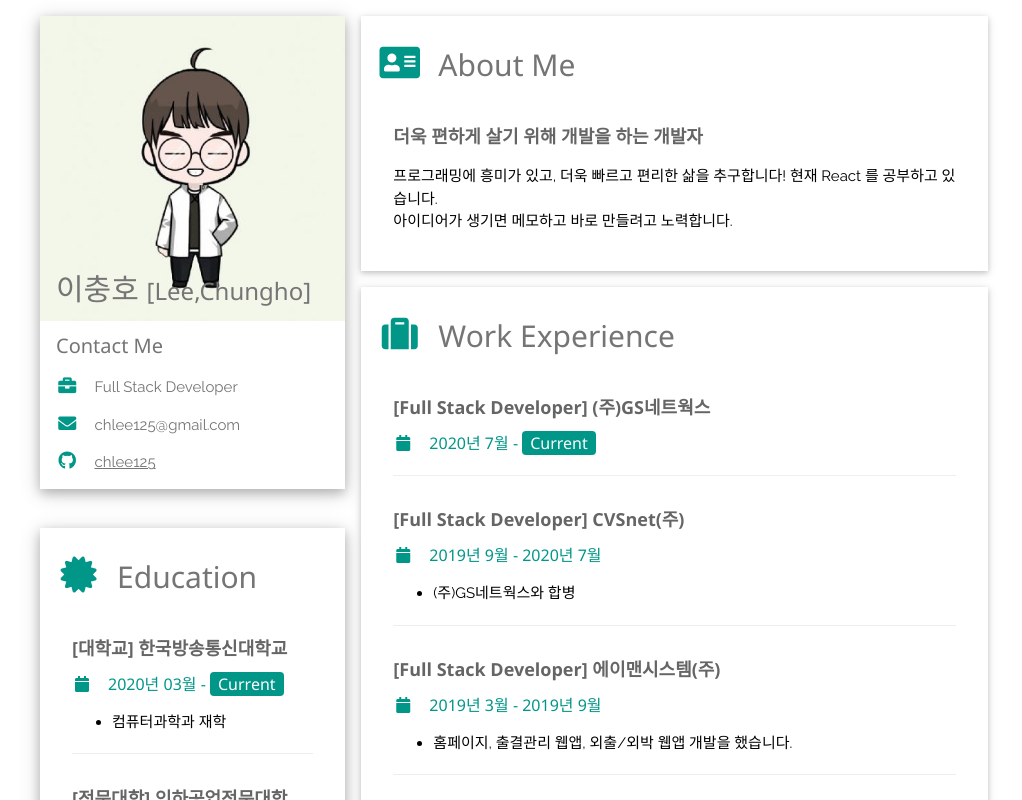
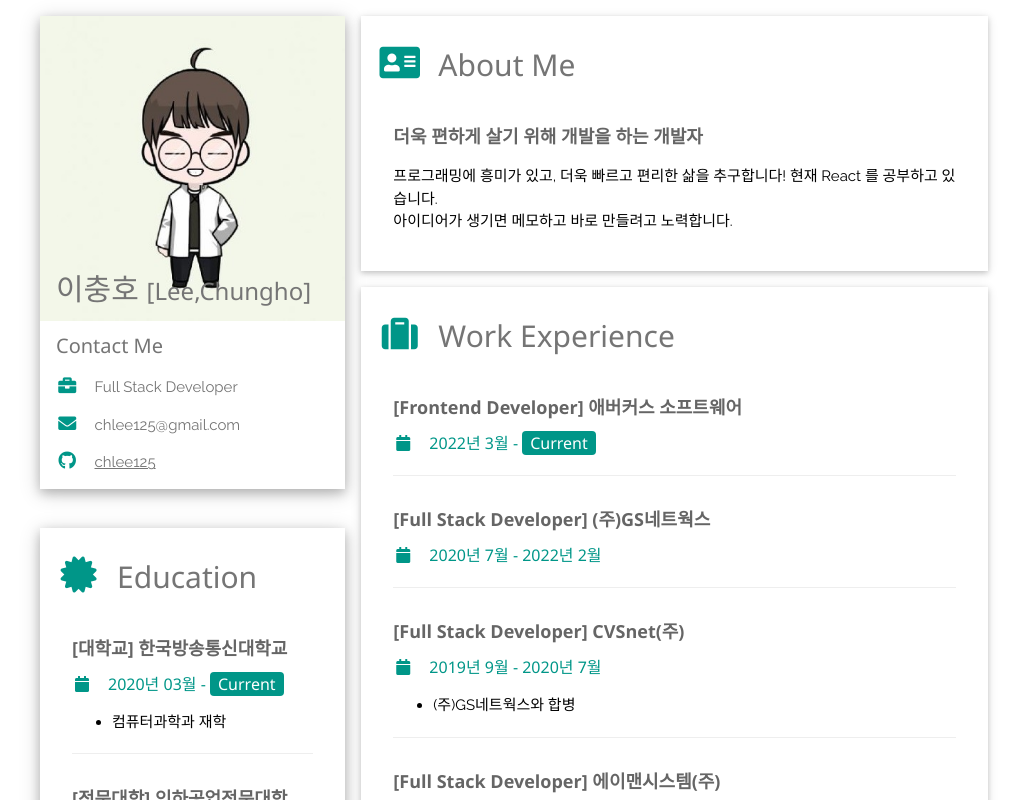
Before and after one commit to gunlee1226/resume, a React (Create React App) app: page / in a window 1280 px wide. Shown: the top 800 px of the page, without its empty margins (126-1148 px from the left). Built offline with nearby package versions, Linux system fonts and the light colour scheme.

Commit message:
Feat/portfolio (#6)
* Remove: README.md

* Update: dependencies

* Update: portfolio

Co-authored-by: Lee, Chungho <chlee125@iabacus.co.kr>

```diff
--- a/src/Components/WorkExperience.jsx
+++ b/src/Components/WorkExperience.jsx
@@ -2,10 +2,16 @@ import Information from "./Information";
 
 const WorkExperience = (props) => {
 
-  const experiences = [{
+  const experiences = [
+  {
+    "position": "Frontend Developer",
+    "name": "애버커스 소프트웨어",
+    "date": {"from": "2022년 3월", "to": "Current"},
+    "desc": []
+  }, {
     "position": "Full Stack Developer",
     "name": "(주)GS네트웍스",
-    "date": {"from": "2020년 7월", "to": "Current"},
+    "date": {"from": "2020년 7월", "to": "2022년 2월"},
     "desc": []
   }, {
     "position": "Full Stack Developer",
--- a/src/Pages/Footer.jsx
+++ b/src/Pages/Footer.jsx
@@ -4,7 +4,7 @@ const Footer = () => {
           href="https://www.w3schools.com/w3css/default.asp" title="W3.CSS" target="_blank"
           className="w3-hover-opacity">w3.css</a>
         <br/>
-        Last Modified at 4.Jan.2022,
+        Last Modified at 5.July.2022,
         <a href='https://github.com/chlee125/resume/commits/master' target="_blank" className="w3-hover-opacity">Update
           Note.</a>&nbsp;
         <a href='https://github.com/chlee125' target='_blank' className="w3-hover-opacity">
--- a/src/Pages/Portfolio.jsx
+++ b/src/Pages/Portfolio.jsx
@@ -49,7 +49,7 @@ const Portfolio = () => {
         }, {
             position: 'Java, Spring Boot, Gradle, JPA, QueryDSL',
             name: 'API Server 개발 및 유지보수',
-            date: {from: '2019년 12월', to: 'Current'},
+            date: {from: '2019년 12월', to: '2022년 2월'},
             desc: ["2019년 12월: Slack Bot 을 이용한 운영 업무 처리 기능 개발",
                 "2020년 1월 ~ 2월: 점포 API 개발 및 유지보수",
                 " 픽업 가능 점포 전달 API 개발",
@@ -67,13 +67,13 @@ const Portfolio = () => {
         }, {
             position: 'Spring MVC, eGovFramework, Maven, mybatis',
             name: '홈페이지 유지보수',
-            date: {from: '2020년 1월', to: 'Current'},
+            date: {from: '2020년 1월', to: '2022년 2월'},
             desc: ["2021년 2월 까지 현업 부서 요구 사항에 따른 기능 개발",
                 "2021년 3월 이후 외주 용역 계약으로 이후 배포 관리 진행"]
         }, {
             position: 'Spring MVC, eGovFramework, Maven, mybatis',
             name: '홈페이지 CMS 유지보수',
-            date: {from: '2020년 1월', to: 'Current'},
+            date: {from: '2020년 1월', to: '2022년 2월'},
             desc: ["2021년 2월 까지 현업 부서 요구 사항에 따른 기능 개발",
                 "2021년 3월 이후 외주 용역 계약으로 이후 배포 관리 진행"]
         }, {
@@ -87,7 +87,7 @@ const Portfolio = () => {
         }, {
             position: 'React.js, Express.js',
             name: '픽업지도 개발',
-            date: {from: '2021년 3월', to: 'Current'},
+            date: {from: '2021년 3월', to: '2022년 2월'},
             desc: ["~ 2021년 5월: 반값 픽업지도 오픈",
                 "UI/UX 및 프로세스 설계",
                 "페이코 앱 내 반값택배 예약 사용",
@@ -96,23 +96,23 @@ const Portfolio = () => {
         }, {
             position: 'Next.js',
             name: '픽업 지도 전환',
-            date: {from: '2022년 1월', to: 'Current'},
+            date: {from: '2022년 1월', to: '2022년 2월'},
             desc: ["react.js 를 next.js 로 전환"]
         }, {
             position: 'Python',
             name: '반복 운영 처리 업무 개발',
-            date: {from: '2019년 12월', to: 'Current'},
+            date: {from: '2019년 12월', to: '2022년 2월'},
             desc: ["Python 을 이용하여 DB Connection, 내부 API Server curl 요청",
                 "이후 Airflow 로 전환 예정"]
         }, {
             position: 'Unix(IBM AIX), Crontab, Shell Script',
             name: '배치관리',
-            date: {from: '2019년 9월', to: 'Current'},
+            date: {from: '2019년 9월', to: '2022년 2월'},
             desc: []
         }, {
             position: '기타',
             name: '배포 관리',
-            date: {from: '2019년 9월', to: 'Current'},
+            date: {from: '2019년 9월', to: '2022년 2월'},
             desc: ["형상관리: Git Branch 정책 관리 및 사용자 관리",
                 "CI/CD: Jenkins, Github Action",
                 "Docker, Docker Compose",
@@ -122,11 +122,35 @@ const Portfolio = () => {
         //{
         // position: '비용 관리',
         // name: '라이센스',
-        // date: {from: '', to: 'Current'},
+        // date: {from: '2019년 9월', to: '2022년 2월'},
         // desc: ["Jetbrains, Github, AWS, Parallels, DBSchema",
         //     "문서 작성: Notion, Jira, Confluence",
         // "앱개발: Google Play Store, Apple App Store"]
         // },
+        {
+            position: 'Nuxt.js',
+            name: 'LG U+ 로봇 관리 플랫폼',
+            date: {from: '2022년 3월', to: '2022년 5월'},
+            desc: []
+        },
+        {
+            position: 'Nuxt.js',
+            name: 'LG U+ 로봇 관제 플랫폼',
+            date: {from: '2022년 3월', to: '2022년 5월'},
+            desc: []
+        },
+        {
+            position: 'Nuxt.js',
+            name: 'LG U+ AI',
+            date: {from: '2022년 4월', to: '2022년 4월'},
+            desc: []
+        },
+        {
+            position: 'Nuxt.js',
+            name: 'LG U+ 데이터레이크',
+            date: {from: '2022년 6월', to: 'Current'},
+            desc: []
+        },
     ];
 
     return (
--- a/src/Pages/Skills.jsx
+++ b/src/Pages/Skills.jsx
@@ -2,7 +2,7 @@ const Skills = () => {
   const skills = {
     frontend: [{
       name: 'Vue.js',
-      percentage: '50%'
+      percentage: '70%'
     }, {
       name: 'React.js',
       percentage: '70%'
```
Also changed, not shown: 2 other files (tests, documents, lock files or other folders).
